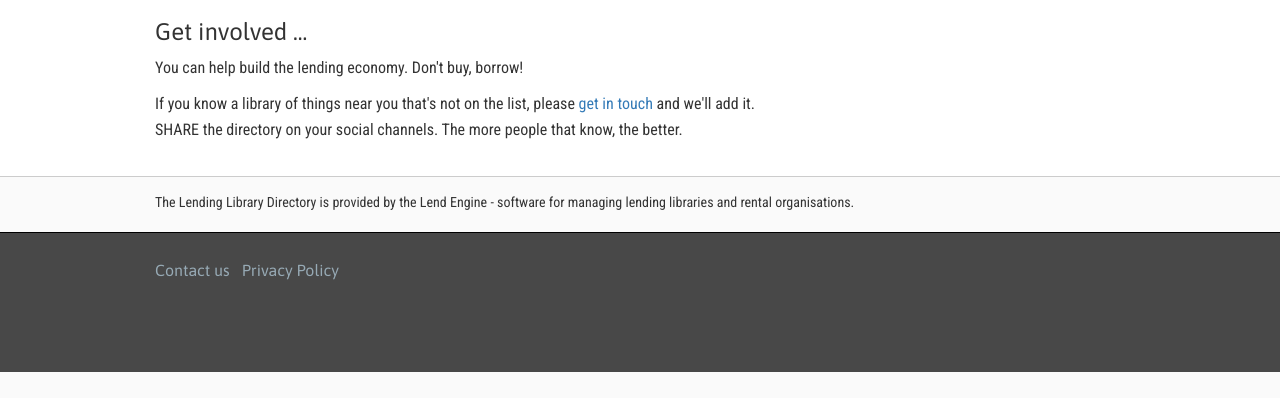
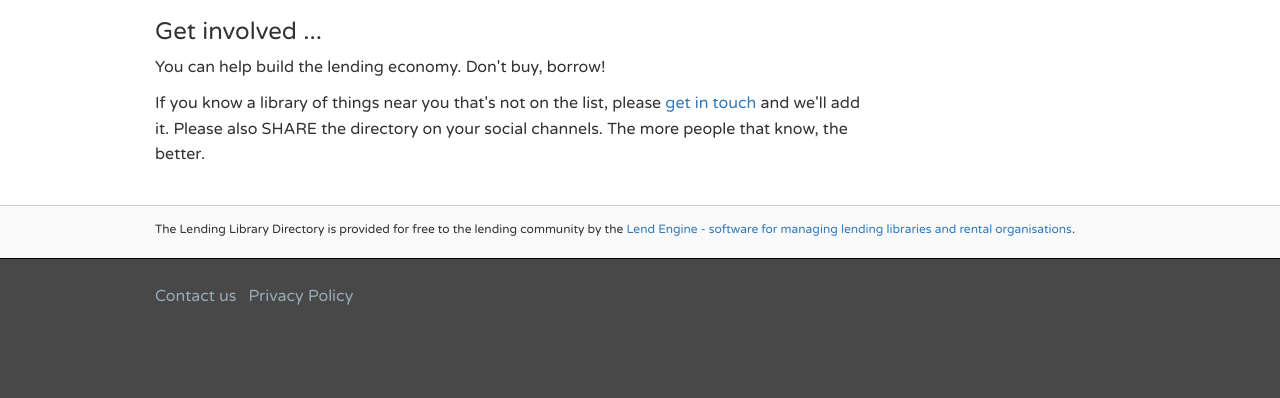
Before and after one commit to lend-engine/lending-libraries, a Symfony app: template app/Resources/views/directory/home.html.twig in a window 1280 px wide. Shown: the part 570-968 px from the top of the page. Before the commit the page ends 942 px from the top, so only its background shows below. Run offline with Twig, Linux system fonts and the light colour scheme; the template is opened without the code that fills it, so the values that code supplies are empty; some libraries are stand-ins or nearby versions.

Commit message:
Change of font and login_check URL

```diff
--- a/app/Resources/views/base.html.twig
+++ b/app/Resources/views/base.html.twig
@@ -13,6 +13,7 @@
           integrity="sha384-BVYiiSIFeK1dGmJRAkycuHAHRg32OmUcww7on3RYdg4Va+PmSTsz/K68vbdEjh4u" crossorigin="anonymous">
 
     <script src="https://kit.fontawesome.com/05d6b4343d.js"></script>
+    <link href="https://fonts.googleapis.com/css?family=Varela+Round&display=swap" rel="stylesheet">
     <link href='https://fonts.googleapis.com/css?family=Asap:400,700' rel='stylesheet' type='text/css'>
     <link href='https://fonts.googleapis.com/css?family=Roboto+Condensed' rel='stylesheet' type='text/css'>
 
@@ -104,9 +105,9 @@
     <div id="footer-message">
         <div class="container">
             <div class="row">
-                <div class="col-md-12" style="padding-top: 15px;">
-                    The Lending Library Directory is provided by the Lend Engine - software for managing lending
-                    libraries and rental organisations.
+                <div class="col-md-12" style="padding-top: 15px; font-size: 12px;">
+                    The Lending Library Directory is provided for free to the lending community by the <a style="font-size: 12px;" href="https://www.lend-engine.com" target="_blank">Lend Engine - software for managing lending
+                    libraries and rental organisations</a>.
                 </div>
             </div>
             <br>
--- a/app/Resources/views/directory/home.html.twig
+++ b/app/Resources/views/directory/home.html.twig
@@ -143,7 +143,7 @@
                         <p>You can help build the lending economy. Don't buy, borrow!</p>
                         <p>
                             If you know a library of things near you that's not on the list, please <a href="{{ path('contact_us') }}">get in touch</a> and we'll add it.
-                            <br>SHARE the directory on your social channels. The more people that know, the better.
+                            Please also SHARE the directory on your social channels. The more people that know, the better.
                         </p>
                         <br><br>
                     </div>
--- a/app/config/security_https.yml
+++ b/app/config/security_https.yml
@@ -15,10 +15,10 @@ security:
                 provider: fos_userbundle
                 csrf_token_generator: security.csrf.token_manager
                 always_use_default_target_path: true
-                default_target_path: directory
+                default_target_path: homepage
             logout:
                 path:   /logout
-                target: directory
+                target: homepage
             anonymous:    true
     access_control:
         - { path: ^/admin, role: ROLE_ADMIN, requires_channel: https }
--- a/web/css/styles.css
+++ b/web/css/styles.css
@@ -4,7 +4,7 @@ html {
 
 body {
     background: #fff;
-    font-family: 'Roboto Condensed', sans-serif;
+    font-family: 'Varela Round', 'Roboto Condensed', sans-serif;
     font-weight: 300;
     width: 100%;
     height: 100%;
@@ -20,14 +20,12 @@ body {
 h1 {
     margin-top: 20px;
     margin-bottom: 15px;
-    font-family: 'Asap', sans-serif;
 }
 
 h1,
 h2,
 h3,
 h4 {
-    font-family: 'Asap', sans-serif;
 }
 
 .container h3 {
@@ -110,9 +108,6 @@ img {
 /* end page container */
 
 /* start navigation */
-.nav {
-    font-family: 'Asap', sans-serif;
-}
 
 .navbar-default {
     background: #fafafa;
@@ -125,7 +120,6 @@ img {
     color: #000;
     height: 20px;
     line-height: 20px;
-    font-family: 'Asap', sans-serif;
 }
 
 .navbar-default .nav li {
```
